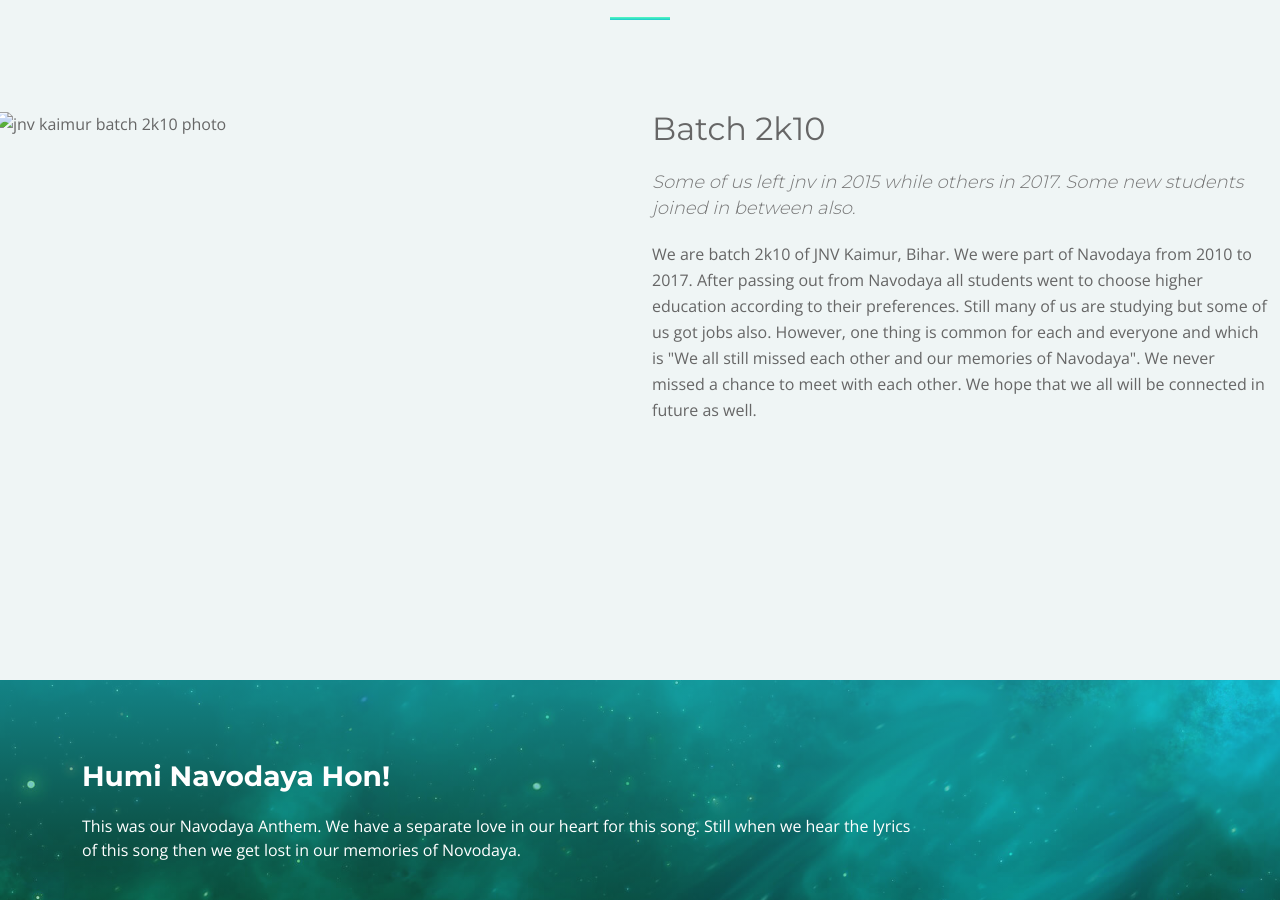
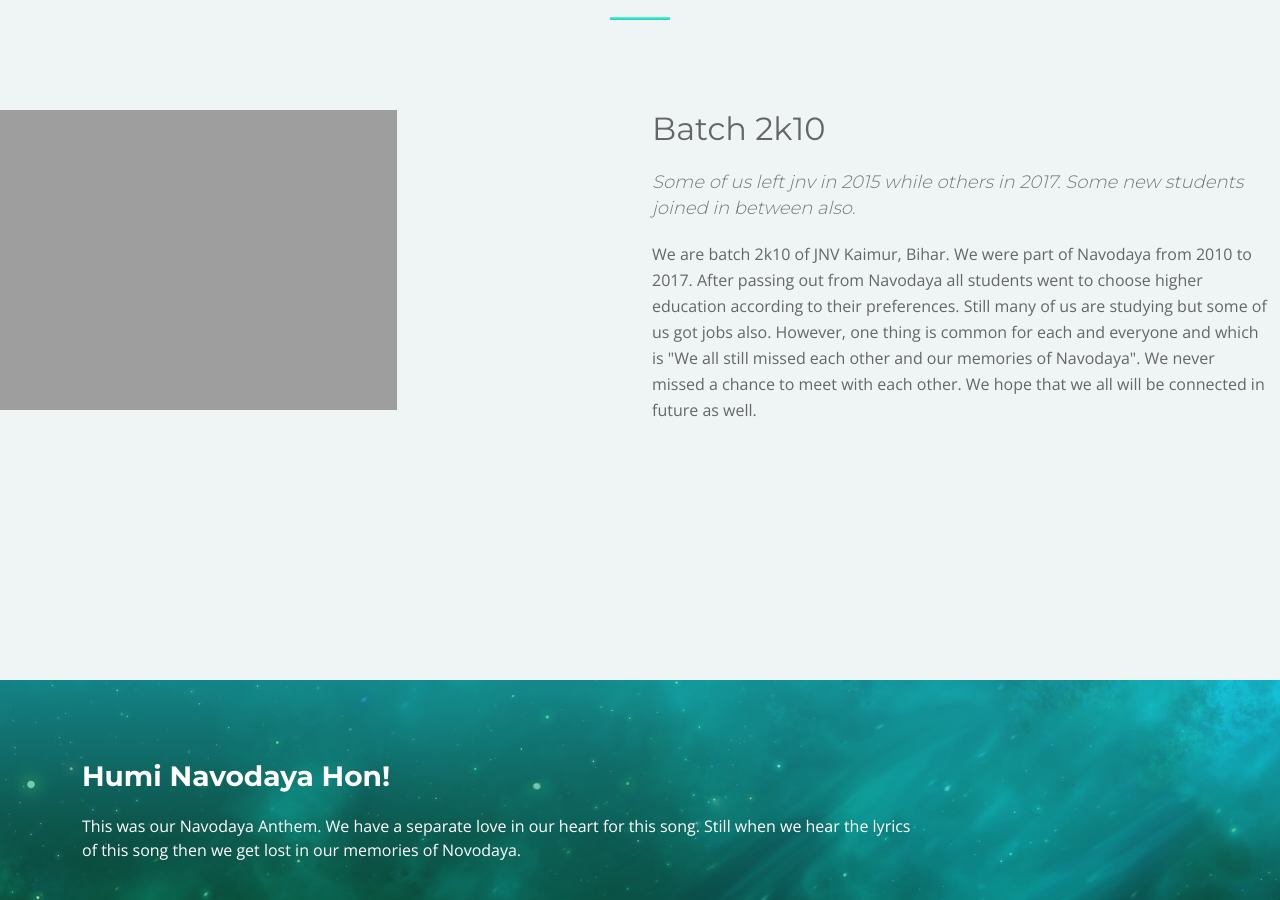
Before and after one commit to sharmark9931/jnvk, a plain HTML site: page index.html in a window 1280 px wide. Shown: the part 901-1801 px from the top of the page. Drawn offline with nearby package versions, Linux system fonts and the light colour scheme; the site is published under a folder, as on GitHub Pages, so addresses that start at the root find nothing.

Commit message:
removed bug in batch2k10 pic

```diff
--- a/index.html
+++ b/index.html
@@ -107,7 +107,7 @@
 
         <div class="row">
           <div class="col-lg-6 about-img" data-aos="fade-right" dat-aos-delay="100">
-            <img src="/assets/img/batch2k10.jpg" alt="jnv kaimur batch 2k10 photo">
+            <img src="assets/img/batch2k10.jpg" alt="jnv kaimur batch 2k10 photo">
           </div>
 
           <div class="col-lg-6 content" data-aos="fade-left" dat-aos-delay="100">
```
